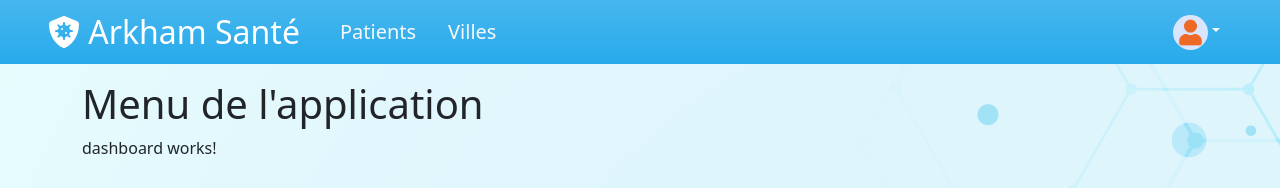
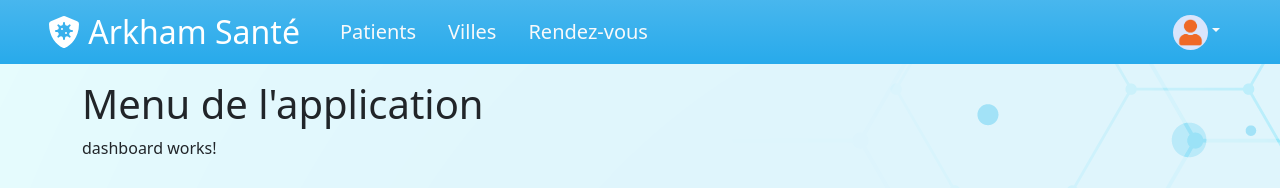
Before and after one commit to simonboivin/AngularMedical, an Angular app: page / in a window 1280 px wide. Shown: the top 188 px of the page. Built offline with nearby package versions, Linux system fonts and the light colour scheme; sample sign-in values are in the browser's storage.

Commit message:
ajout link rdv

```diff
--- a/src/app/app-routing.module.ts
+++ b/src/app/app-routing.module.ts
@@ -6,6 +6,7 @@ import { LoginFormComponent } from './login-form/login-form.component';
 import { LogoutComponent } from './logout/logout.component';
 import { PatientsDetailsComponent } from './patients-details/patients-details.component';
 import { PatientsComponent } from './patients/patients.component';
+import { RdvComponent } from './rdv/rdv.component';
 import { VillesDetailsComponent } from './villes-details/villes-details.component';
 import { VillesComponent } from './villes/villes.component';
 
@@ -17,6 +18,7 @@ const routes: Routes = [
   { path: "patients/addedit/:id", component: PatientsDetailsComponent, canActivate: [GuardianGuard] },
   { path: "villes", component: VillesComponent, canActivate: [GuardianGuard] },
   { path: "villes/addedit/:id", component: VillesDetailsComponent, canActivate: [GuardianGuard] },
+  { path: "rdv", component: RdvComponent, canActivate: [GuardianGuard] }
 ];
 
 @NgModule( {
--- a/src/app/header/header.component.html
+++ b/src/app/header/header.component.html
@@ -12,6 +12,7 @@
 
             <a class="nav-link text-light fs-5" [routerLink]="['patients']">Patients</a>
             <a class="nav-link text-light fs-5" [routerLink]="['villes']">Villes</a>
+            <a class="nav-link text-light fs-5" [routerLink]="['rdv']">Rendez-vous</a>
 
         </nav>
 
```
